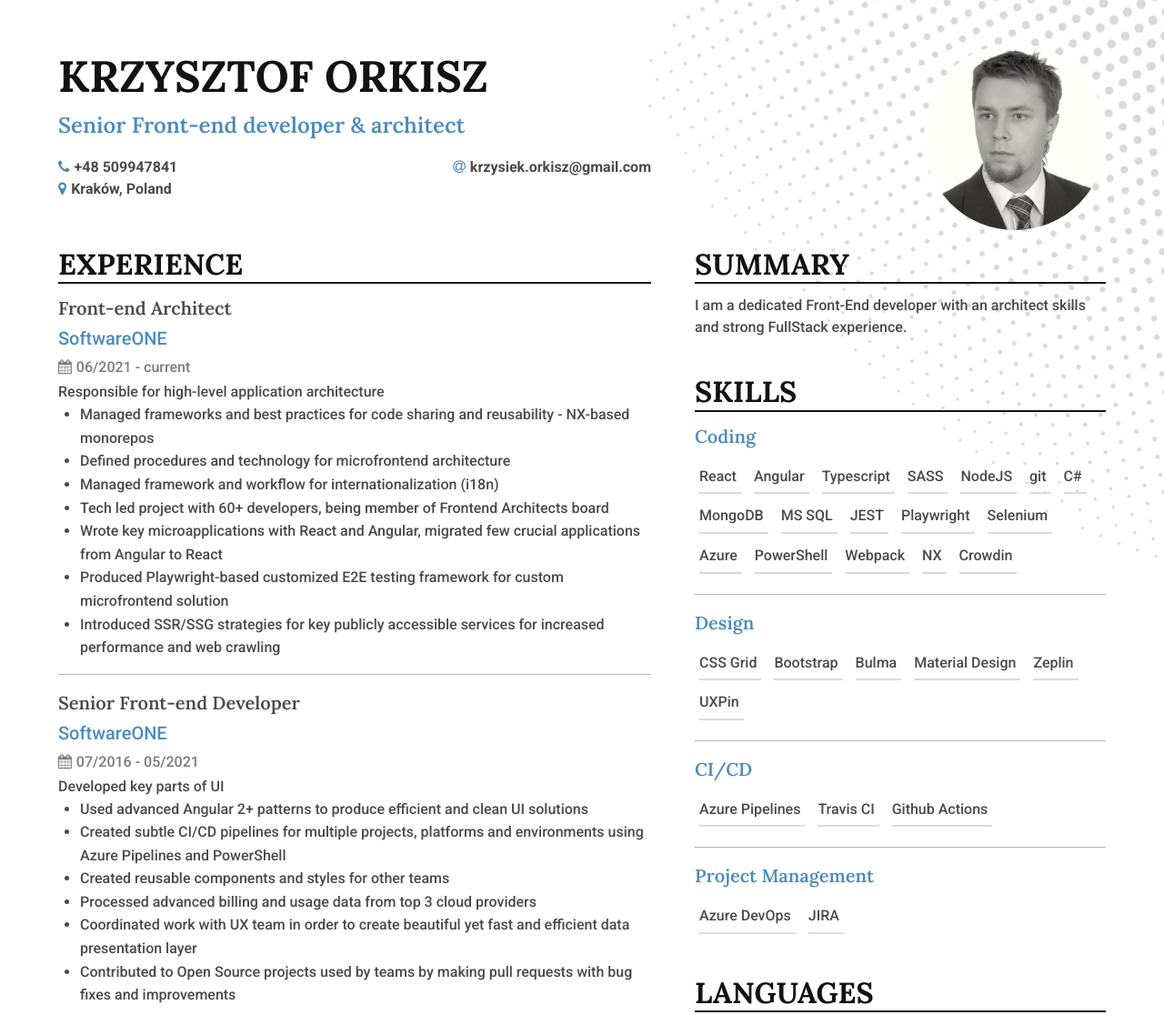
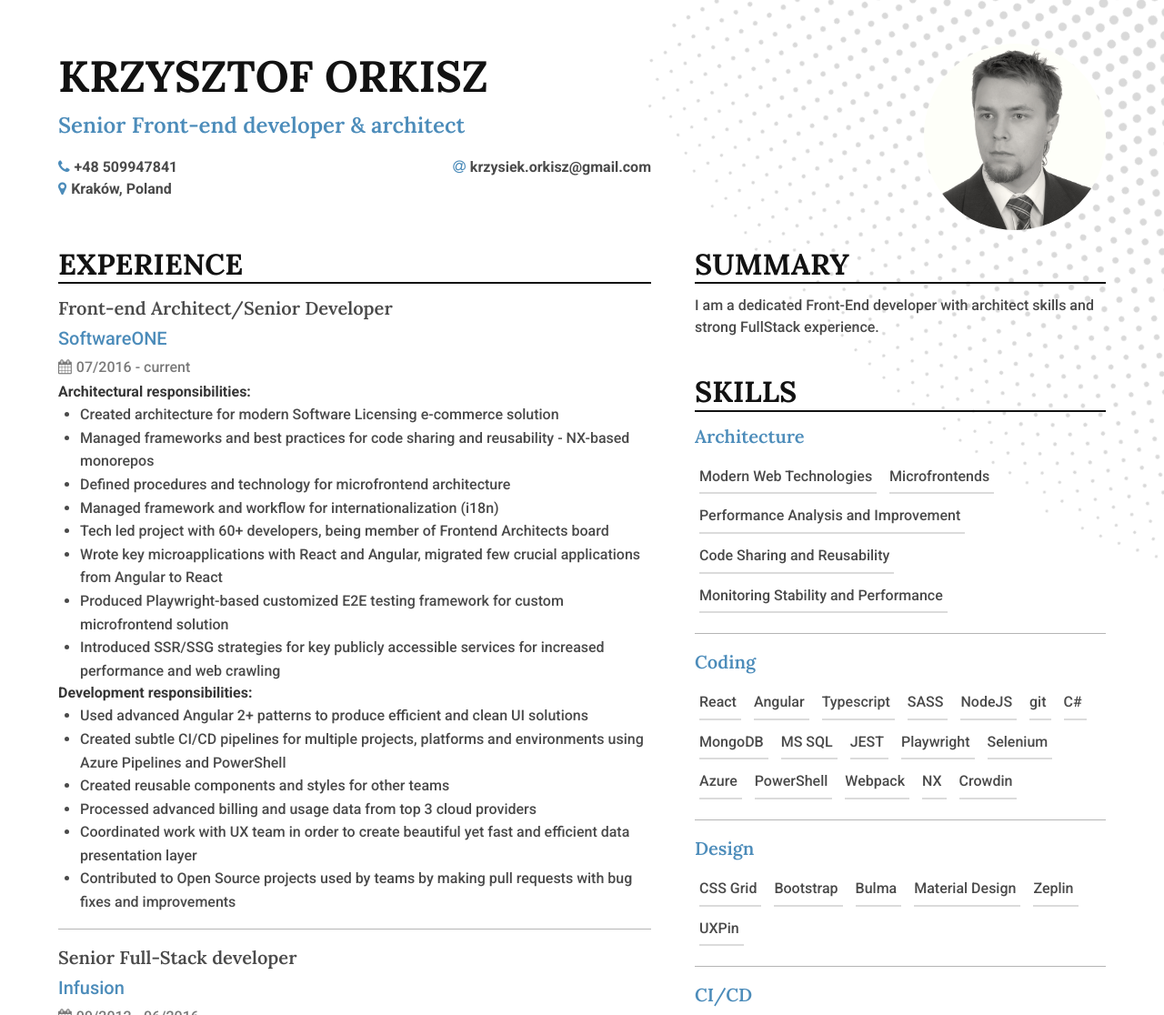
Before and after one commit to orkisz/cv, a website: page index.html in a window 1280 px wide. Shown: the top 1116 px of the page at 91% size. Drawn offline with nearby package versions, Linux system fonts and the light colour scheme; files that its build step writes are made by us from their sources.

Commit message:
updates post-SWO

```diff
--- a/index.html
+++ b/index.html
@@ -64,13 +64,14 @@
             <div class="column is-7-desktop is-7-print">
                 <section>
                     <h2>Experience</h2>
-                    <h4>Front-end Architect</h4>
+                    <h4>Front-end Architect/Senior Developer</h4>
                     <h5>SoftwareONE</h5>
                     <time><i class="fa fa-calendar"
-                             aria-hidden="true"></i>06/2021 - current
+                             aria-hidden="true"></i>07/2016 - current
                     </time>
-                    Responsible for high-level application architecture
+                    <strong>Architectural responsibilities:</strong>
                     <ul>
+                        <li>Created architecture for modern Software Licensing e-commerce solution</li>
                         <li>Managed frameworks and best practices for code sharing and reusability - NX-based monorepos</li>
                         <li>Defined procedures and technology for microfrontend architecture</li>
                         <li>Managed framework and workflow for internationalization (i18n)</li>
@@ -79,12 +80,7 @@
                         <li>Produced Playwright-based customized E2E testing framework for custom microfrontend solution</li>
                         <li>Introduced SSR/SSG strategies for key publicly accessible services for increased performance and web crawling</li>
                     </ul>
-                    <h4>Senior Front-end Developer</h4>
-                    <h5>SoftwareONE</h5>
-                    <time><i class="fa fa-calendar"
-                             aria-hidden="true"></i>07/2016 - 05/2021
-                    </time>
-                    Developed key parts of UI
+                    <strong>Development responsibilities:</strong>
                     <ul>
                         <li>Used advanced Angular 2+ patterns to produce efficient and clean UI solutions</li>
                         <li>Created subtle CI/CD pipelines for multiple projects, platforms and environments using Azure
@@ -125,10 +121,18 @@
             <div class="column is-5-desktop is-5-print">
                 <section>
                     <h2>Summary</h2>
-                    I am a dedicated Front-End developer with an architect skills and strong FullStack experience.
+                    I am a dedicated Front-End developer with architect skills and strong FullStack experience.
                 </section>
                 <section>
                     <h2>Skills</h2>
+                    <h4 class="has-text-primary">Architecture</h4>
+                    <ul class="crumbs">
+                        <li>Modern Web Technologies</li>
+                        <li>Microfrontends</li>
+                        <li>Performance Analysis and Improvement</li>
+                        <li>Code Sharing and Reusability</li>
+                        <li>Monitoring Stability and Performance</li>
+                    </ul>
                     <h4 class="has-text-primary">Coding</h4>
                     <ul class="crumbs">
                         <li>React</li>
@@ -164,11 +168,11 @@
                         <li>Travis CI</li>
                         <li>Github Actions</li>
                     </ul>
-                    <h4 class="has-text-primary">Project Management</h4>
-                    <ul class="crumbs">
-                        <li>Azure DevOps</li>
-                        <li>JIRA</li>
-                    </ul>
+<!--                    <h4 class="has-text-primary">Project Management</h4>-->
+<!--                    <ul class="crumbs">-->
+<!--                        <li>Azure DevOps</li>-->
+<!--                        <li>JIRA</li>-->
+<!--                    </ul>-->
                 </section>
                 <section>
                     <h2>Languages</h2>
```
